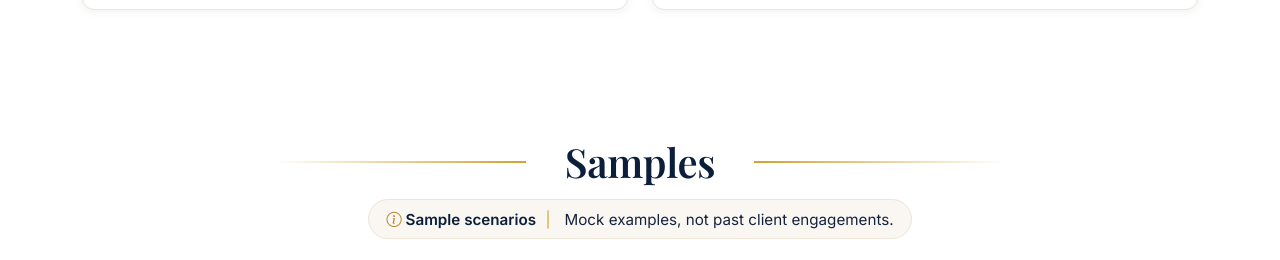
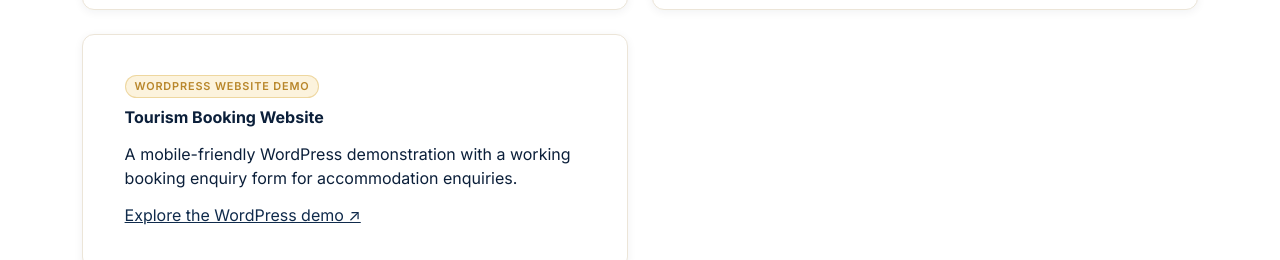
Before and after one commit to renevaservices/rene-va-services, a plain HTML site: page index.html in a window 1280 px wide. Shown: the part 2729-2989 px from the top of the page. Drawn offline with nearby package versions, Linux system fonts and the light colour scheme; a web font is replaced by a local one.

Commit message:
Show WordPress tourism booking demo in website portfolio

```diff
--- a/index.html
+++ b/index.html
@@ -330,6 +330,16 @@
               </span>
             </article>
           </div>
+          <div class="col-12 col-lg-6 reveal">
+            <article class="sample-card" style="padding:1.5rem">
+              <span class="sample-body">
+                <span class="sample-tag">WordPress website demo</span>
+                <strong>Tourism Booking Website</strong>
+                <span>A mobile-friendly WordPress demonstration with a working booking enquiry form for accommodation enquiries.</span>
+                <a href="https://renevaservices-mpfch-studio.wp.build" target="_blank" rel="noopener noreferrer">Explore the WordPress demo ↗</a>
+              </span>
+            </article>
+          </div>
         </div>
       </div>
     </section>
```
